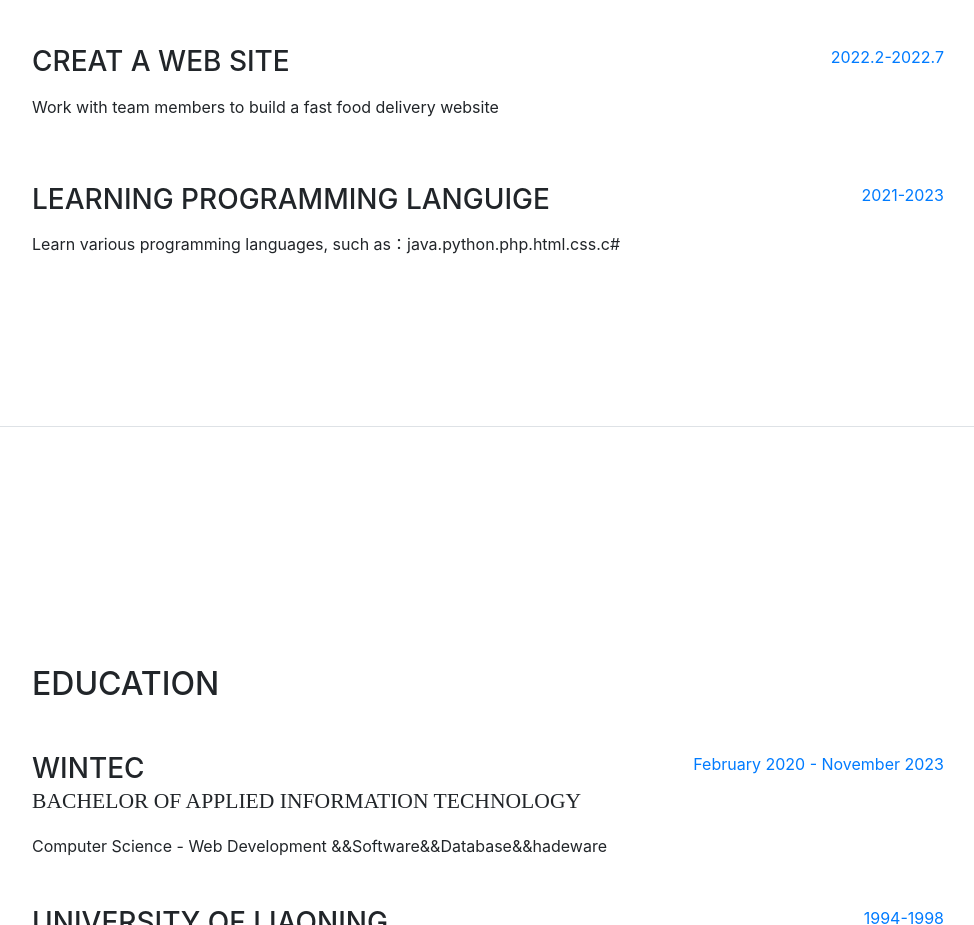
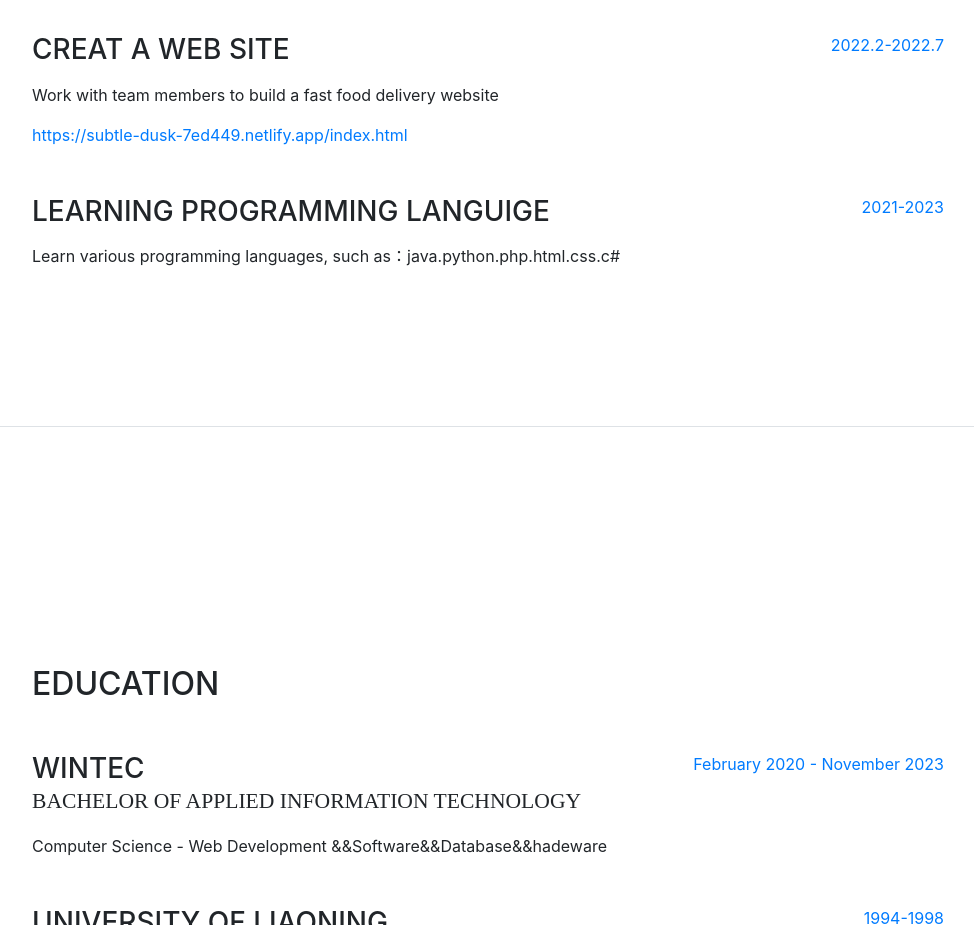
Before and after one commit to qwertrty/portfolio, a website with bundled scripts: page index.html in a window 1280 px wide. Shown: the part 1173-2098 px from the top of the page, without its empty margins (288-1262 px from the left). Built offline with nearby package versions, Linux system fonts and the light colour scheme; a web font is replaced by a local one.

Commit message:
Update index.html

```diff
--- a/index.html
+++ b/index.html
@@ -129,6 +129,7 @@
               <h3 class="mb-0">creat a web site</h3>
               <div class="subheading mb-3"></div>
               <p>Work with team members to build a fast food delivery website</p>
+               <a href="https://subtle-dusk-7ed449.netlify.app/index.html">https://subtle-dusk-7ed449.netlify.app/index.html</a>
             </div>
             <div class="resume-date text-md-right">
               <span class="text-primary">2022.2-2022.7</span>
```
